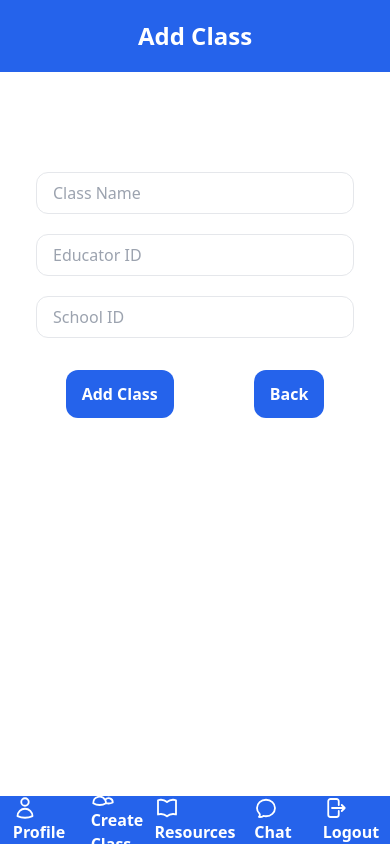
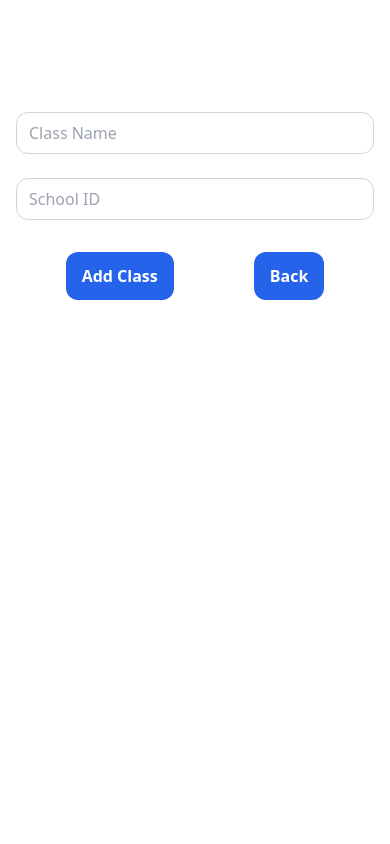
Before and after one commit to iammuirurimaina/shuleni_frontend, a React (Create React App) app in the folder client/: page /create-class in a window 390 px wide. Built offline with nearby package versions, Linux system fonts and the light colour scheme.

Commit message:
Creating classes complete almost done with displaying and assessments

```diff
--- a/client/src/components/Educator/CreateClass.js
+++ b/client/src/components/Educator/CreateClass.js
@@ -1,53 +1,174 @@
 import React, { useState } from 'react';
 import { Link, useNavigate } from 'react-router-dom';
-import { useFormik } from 'formik';
-import * as yup from 'yup';
 
-import EducatorSidebar from './EducatorSideBar';
+import './class.css'
 
-const AddClass = () => {
+// import EducatorSidebar from './EducatorSideBar';
+
+const CreateClass = () => {
+  const navigate = useNavigate();
+  const educator_id = localStorage.getItem('user_id');
   const [formSubmitted, setFormSubmitted] = useState(false);
-  const navigate = useNavigate();
+  const [classData, setclassData] = useState({
+    class_name: '',
+    school_id: '',
+    educator_id: educator_id,
 
-  const validationSchema = yup.object().shape({
-    class_name: yup.string().required('Class Name is required'),
-    educator_id: yup.number().required('Educator ID is required'),
-    school_id: yup.number().required('School ID is required'),
   });
 
-  const formik = useFormik({
-    initialValues: {
-      class_name: '',
-      educator_id: '',
-      school_id: '',
-    },
-    validationSchema,
-    onSubmit: (values) => {
-      fetch('/classes', {
+  const handleChange = (e) => {
+    const { name, value } = e.target;
+    setclassData((prevData) => ({
+      ...prevData,
+      [name]: value,
+    }));
+  };
+
+  const handleSubmit = async (e) => {
+    e.preventDefault();
+
+    try {
+      const response = await fetch('/classes', {
         method: 'POST',
         headers: {
           'Content-Type': 'application/json',
         },
-        body: JSON.stringify(values),
-      })
-        .then((response) => response.json())
-        .then(() => {
-          setFormSubmitted(true);
-          navigate('/classes');
-        })
-        .catch((error) => {
-          console.error('Error adding class:', error);
-          alert('An error occurred while adding the class.');
-        });
-    },
+        body: JSON.stringify(classData),
       });
 
+      if (response.ok) {
+        console.log('Class Created Successfully');
+        alert('Class created Successfully')
+
+      } else {
+        console.error('Failed to create class');
+      }
+    } catch (error) {
+      console.error('Error adding class:', error);
+    }
+
+    setclassData({
+      class_name: '',
+      school_id: '',
+      educator_id: educator_id,
+    });
+    console.log(classData)
+    setFormSubmitted(true);
+    navigate('/educator-dashboard')
+  };
+  //   onSubmit: (values) => {
+  //     fetch('/classes', {
+  //       method: 'POST',
+  //       headers: {
+  //         'Content-Type': 'application/json',
+  //       },
+  //       body: JSON.stringify(values),
+  //     })
+  //       .then((response) => response.json())
+  //       .then(() => {
+  //         setFormSubmitted(true);
+  //         navigate('/educator-dashboard');
+  //         console.log()
+  //       })
+  //       .catch((error) => {
+  //         console.error('Error adding class:', error);
+  //         alert('An error occurred while adding the class.');
+  //       });
+  //   },
+  // });
+
+//   return (
+//     <div className="mx-auto">
+//       <EducatorSidebar />
+//       <div className="bg-blue-600 px-5 py-5 flex justify-center items-center">
+//         <h2 className="text-2xl font-semibold text-white">Add Class</h2>
+//       </div>
+
+//       <div className="bg-white mt-16 flex flex-col items-center justify-center p-4 md:p-8">
+//         {formSubmitted ? (
+//           <div>
+//             <p className="text-blue-600 mb-6 md:mb-12">Class added successfully!</p>
+//             <Link
+//               to="/classes"
+//               className="bg-blue-600 hover:bg-blue-700 text-white font-bold px-3 py-3 md:px-4 md:py-4 justify-center items-center rounded-xl cursor-pointer"
+//             >
+//               Back to Classes
+//             </Link>
+//           </div>
+//         ) : (
+//           <form onSubmit={formik.handleSubmit} className="w-full md:w-1/2">
+//             <div className="m-5">
+//               <input
+//                 type="text"
+//                 id="class_name"
+//                 placeholder="Class Name"
+//                 name="class_name"
+//                 onChange={formik.handleChange}
+//                 value={formik.values.class_name}
+//                 className="w-full px-4 py-2 border rounded-xl focus:outline-none focus:border-blue-600"
+//               />
+//               {formik.errors.class_name && (
+//                 <p className="text-red-500 mt-1">{formik.errors.class_name}</p>
+//               )}
+//             </div>
+
+//             <div className="m-5">
+//               <input
+//                 type="number"
+//                 id="educator_id"
+//                 placeholder="Educator ID"
+//                 name="educator_id"
+//                 onChange={formik.handleChange}
+//                 value={formik.values.educator_id}
+//                 className="w-full px-4 py-2 border rounded-xl focus:outline-none focus:border-blue-600"
+//               />
+//               {formik.errors.educator_id && (
+//                 <p className="text-red-500 mt-1">{formik.errors.educator_id}</p>
+//               )}
+//             </div>
+
+//             <div className="m-5">
+//               <input
+//                 type="number"
+//                 id="school_id"
+//                 placeholder="School ID"
+//                 name="school_id"
+//                 onChange={formik.handleChange}
+//                 value={formik.values.school_id}
+//                 className="w-full px-4 py-2 border rounded-xl focus:outline-none focus:border-blue-600"
+//               />
+//               {formik.errors.school_id && (
+//                 <p className="text-red-500 mt-1">{formik.errors.school_id}</p>
+//               )}
+//             </div>
+
+//             <div className="flex flex-row justify-center items-center mt-8 space-x-20">
+//               <button
+//                 type="submit"
+//                 className="bg-blue-600 hover:bg-blue-700 text-white font-bold px-4 py-3 rounded-xl cursor-pointer mb-4"
+//               >
+//                 Add Class
+//               </button>
+//               <Link
+//                 to="/classes"
+//                 className="bg-blue-600 hover-bg-orange-600 text-white font-bold px-4 py-3 rounded-xl cursor-pointer mb-4"
+//               >
+//                 Back
+//               </Link>
+//             </div>
+//             <button type="submit" className="hidden" />
+//           </form>
+//         )}
+//       </div>
+//     </div>
+//   );
+// };
 return (
   <div className="mx-auto">
-      <EducatorSidebar />
-      <div className="bg-blue-600 px-5 py-5 flex justify-center items-center">
+
+
       <h2 className="text-2xl font-semibold text-white">Add Class</h2>
-      </div>
+
 
     <div className="bg-white mt-16 flex flex-col items-center justify-center p-4 md:p-8">
       {formSubmitted ? (
@@ -61,50 +182,34 @@ const AddClass = () => {
           </Link>
         </div>
       ) : (
-          <form onSubmit={formik.handleSubmit} className="w-full md:w-1/2">
-            <div className="m-5">
+        <form onSubmit={handleSubmit} className="w-full md:w-1/2">
+          <div className="mb-6">
             <input
               type="text"
+
               id="class_name"
               placeholder="Class Name"
               name="class_name"
-                onChange={formik.handleChange}
-                value={formik.values.class_name}
-                className="w-full px-4 py-2 border rounded-xl focus:outline-none focus:border-blue-600"
+              onChange={handleChange}
+              value={classData.class_name}
+              className="w-full px-3 py-2 border rounded-xl border-gray-300 focus:outline-none"
             />
-              {formik.errors.class_name && (
-                <p className="text-red-500 mt-1">{formik.errors.class_name}</p>
-              )}
+
           </div>
 
-            <div className="m-5">
-              <input
-                type="number"
-                id="educator_id"
-                placeholder="Educator ID"
-                name="educator_id"
-                onChange={formik.handleChange}
-                value={formik.values.educator_id}
-                className="w-full px-4 py-2 border rounded-xl focus:outline-none focus:border-blue-600"
-              />
-              {formik.errors.educator_id && (
-                <p className="text-red-500 mt-1">{formik.errors.educator_id}</p>
-              )}
-            </div>
 
-            <div className="m-5">
+
+          <div className="mb-6">
             <input
               type="number"
               id="school_id"
               placeholder="School ID"
               name="school_id"
-                onChange={formik.handleChange}
-                value={formik.values.school_id}
-                className="w-full px-4 py-2 border rounded-xl focus:outline-none focus:border-blue-600"
+              onChange={handleChange}
+              value={classData.school_id}
+              className="w-full px-3 py-2 border rounded-xl border-gray-300 focus:outline-none"
             />
-              {formik.errors.school_id && (
-                <p className="text-red-500 mt-1">{formik.errors.school_id}</p>
-              )}
+
           </div>
 
           <div className="flex flex-row justify-center items-center mt-8 space-x-20">
@@ -121,12 +226,12 @@ const AddClass = () => {
               Back
             </Link>
           </div>
-            <button type="submit" className="hidden" />
+          <button on type="submit" className="hidden" />
         </form>
       )}
     </div>
   </div>
 );
-};
+}
 
-export default AddClass;
+export default CreateClass;
--- /dev/null
+++ b/client/src/components/Educator/class.css
@@ -0,0 +1,3 @@
+@media (max-width: 600px) {
+    /* Your styles here */
+  }
```
Lines whose indentation alone changed are shown as unchanged.
